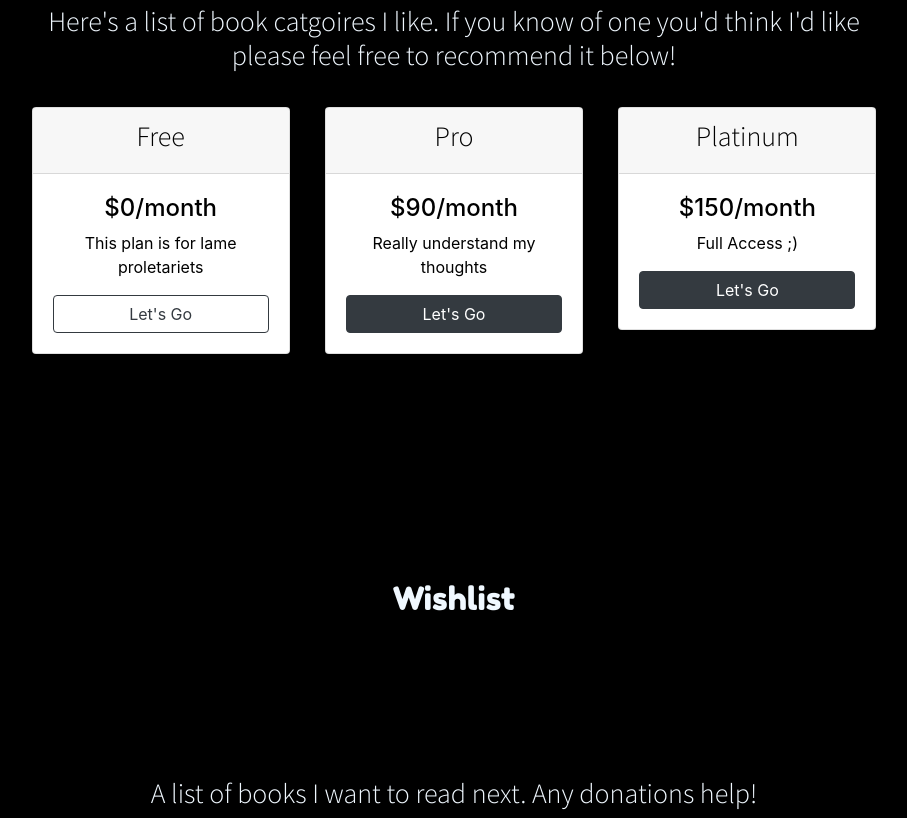
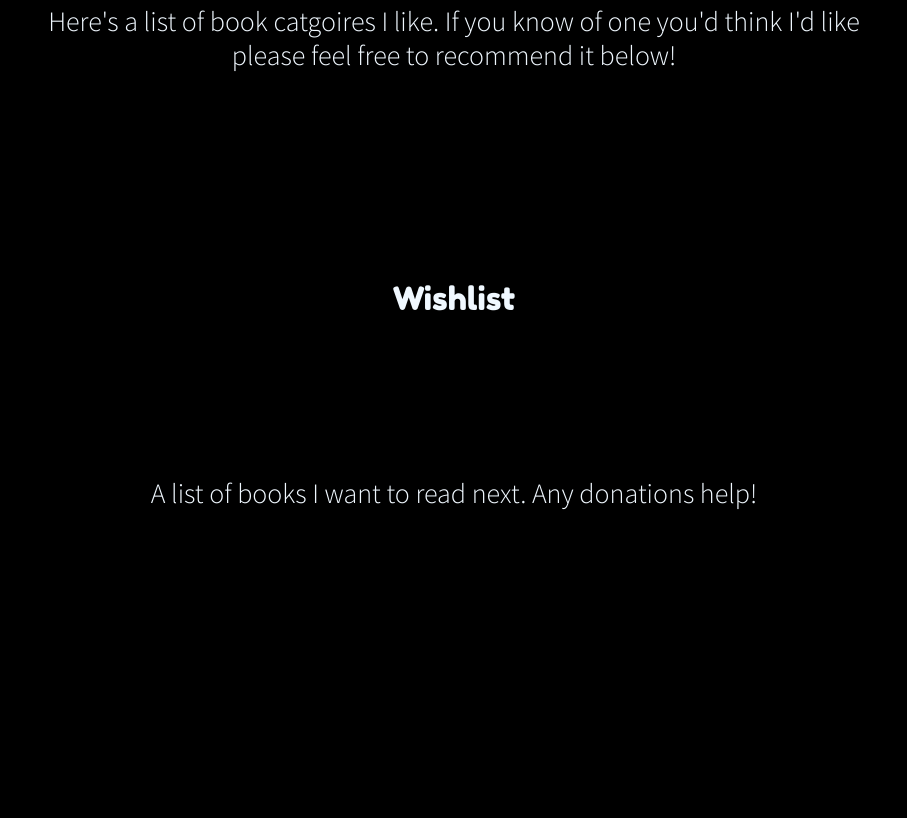
Before and after one commit to benvickery/bookBlog, a plain HTML site: page index.html in a window 1280 px wide. Shown: the part 1925-2743 px from the top of the page, without its empty margins (186-1093 px from the left). After the commit the page ends 2443 px from the top, so only its background shows below. Drawn offline with nearby package versions, Linux system fonts and the light colour scheme.

Commit message:
Update index.html

```diff
--- a/index.html
+++ b/index.html
@@ -107,47 +107,7 @@
     <section id="refer">
         <h2>Referrals</h2>
         <h3>Here's a list of book catgoires I like. If you know of one you'd think I'd like please feel free to recommend it below!</h3>
-        <div class="container-fluid">
-        <div class="row referRow">
-            <div class="refer-col col-lg-4 col-md-6">
-                <div class = "card">
-                    <div class = "card-header">
-                        <h3>Free</h3>
 
-                    </div>
-                    <div class = "card-body">
-                        <h4>$0/month</h4>
-                        <p>This plan is for lame proletariets</p>
-                        <button class = "btn btn-outline-dark btn-block">Let's Go</button>
-                    </div>
-                </div>
-            </div>
-            <div class="refer-col col-lg-4 col-md-6">
-                <div class = "card">
-                    <div class = "card-header">
-                        <h3>Pro</h3>
-                    </div>
-                    <div class = "card-body">
-                        <h4>$90/month</h4>
-                        <p>Really understand my thoughts</p>
-                        <button class = "btn btn-dark btn-block">Let's Go</button>
-                    </div>
-                </div>
-            </div>
-            <div class="refer-col col-lg-4 col-md-12">
-                <div class = "card">
-                    <div class = "card-header">
-                        <h3>Platinum</h3>
-                    </div>
-                    <div class = "card-body">
-                        <h4>$150/month</h4>
-                        <p>Full Access ;)</p>
-                        <button class = "btn btn-dark btn-block">Let's Go</button>
-                    </div>
-                </div>
-            </div>
-        </div>
-        </div>
     </section>
 
     <section id="wishlist">
```
